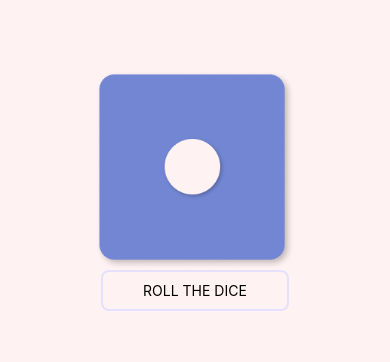
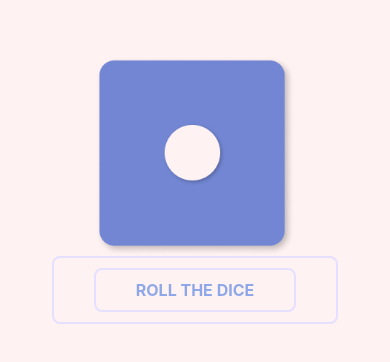
Before and after one commit to samandeep007/rollthedice05, a React Native app: screen / in a window 390 px wide. Shown: the part 232-594 px from the top of the page. Built offline with nearby package versions, Linux system fonts and the light colour scheme.

Commit message:
chore: Update "Roll the dice" button style in App component

```diff
--- a/src/App.tsx
+++ b/src/App.tsx
@@ -40,7 +40,7 @@ export default function App(): JSX.Element {
     <View style={styles.container}>
       <Dice imageUrl={diceImage} />
       <Pressable style={styles.rollDiceBtnText} onPress={rollDiceOnTap}>
-        <Text>Roll the dice</Text>
+        <Text style={styles.rollDiceBtnText}>Roll the dice</Text>
       </Pressable>
     </View>
   )
```
